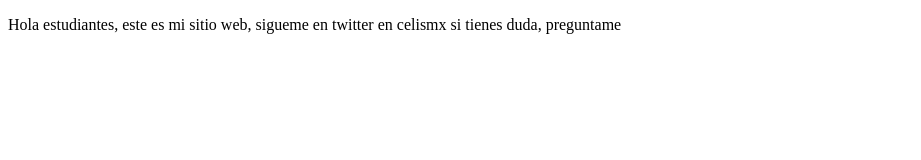
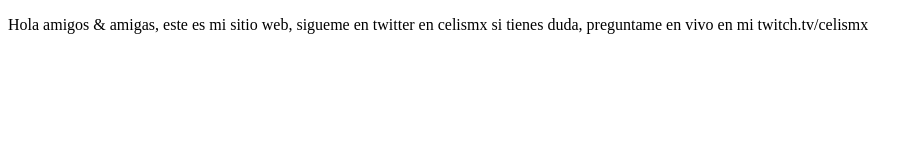
Before and after one commit to alexis670/proyectoDemoCursoPrework, a plain HTML site: page index.html in a window 1280 px wide. Shown: the whole page, without its empty margins (0-921 px from the left). Drawn offline with Linux system fonts and the light colour scheme.

Commit message:
cambios agregamos sitio de twitch

```diff
--- a/index.html
+++ b/index.html
@@ -8,7 +8,7 @@
 </head>
 <body>
     <p>
-        Hola estudiantes, este es mi sitio web, sigueme en twitter en celismx si tienes duda, preguntame
+        Hola amigos & amigas, este es mi sitio web, sigueme en twitter en celismx si tienes duda, preguntame en vivo en mi twitch.tv/celismx
     </p>
 </body>
 </html>
```
